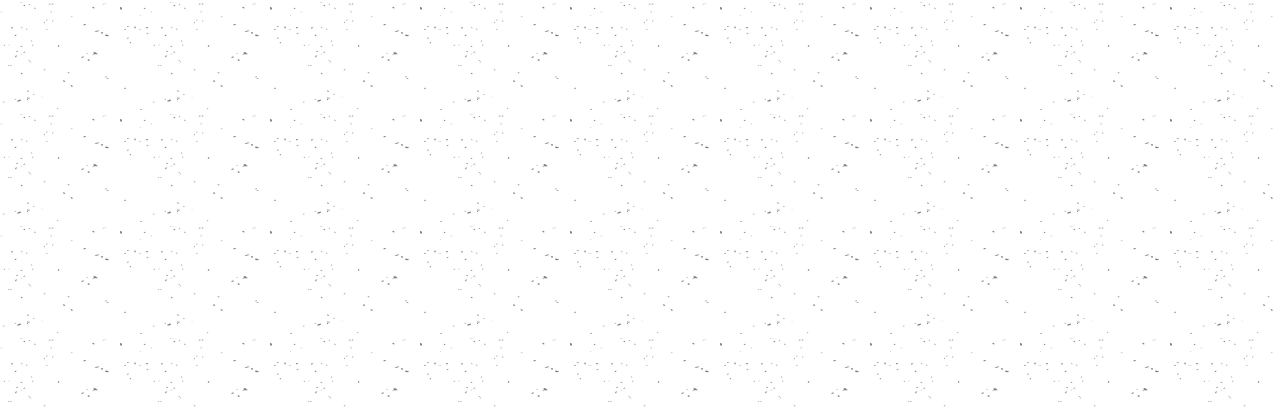
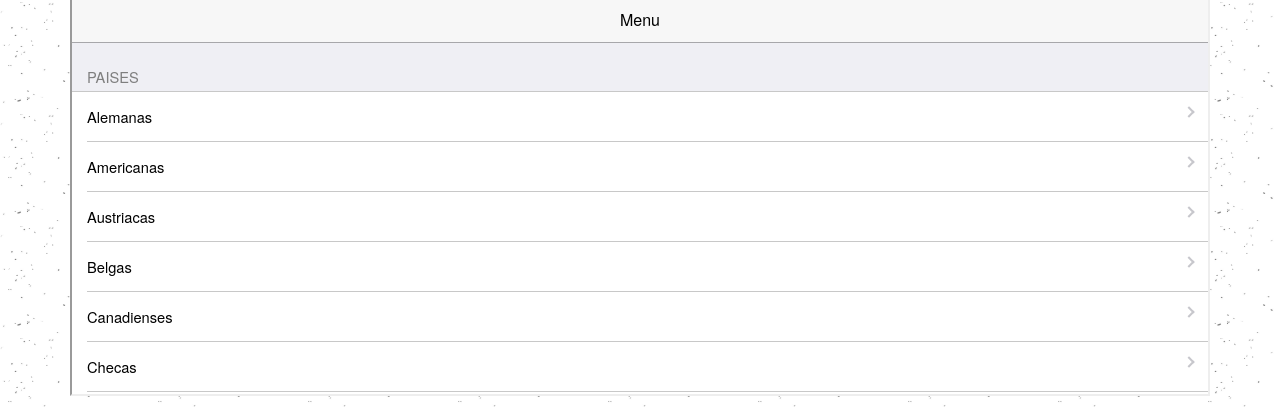
Before and after one commit to bolix/bolix.github.io, a plain HTML site: page index.html in a window 1280 px wide. Shown: the part 232-639 px from the top of the page. Drawn offline with nearby package versions, Linux system fonts and the light colour scheme.

Commit message:
Error al cargar menu

```diff
--- a/css/cc.css
+++ b/css/cc.css
@@ -1,7 +1,6 @@
 /*#row1 {
   padding-top: 50px;
 }*/
-#ccmenu { display: none; }
 .logo {
   padding: 40px 15px;
   text-align: center;
--- a/index.html
+++ b/index.html
@@ -62,7 +62,7 @@
 			<div id="main">
 				<div class="col-lg-12 nano">
 					<div class="nano-content">
-            <iframe id="ccmenu" src="menu/index.html" width="100%" height="400px"></iframe>
+                        <iframe src="menu/index.html" width="100%" height="400px"></iframe>
 					</div>
 				</div>
 			</div>
```
